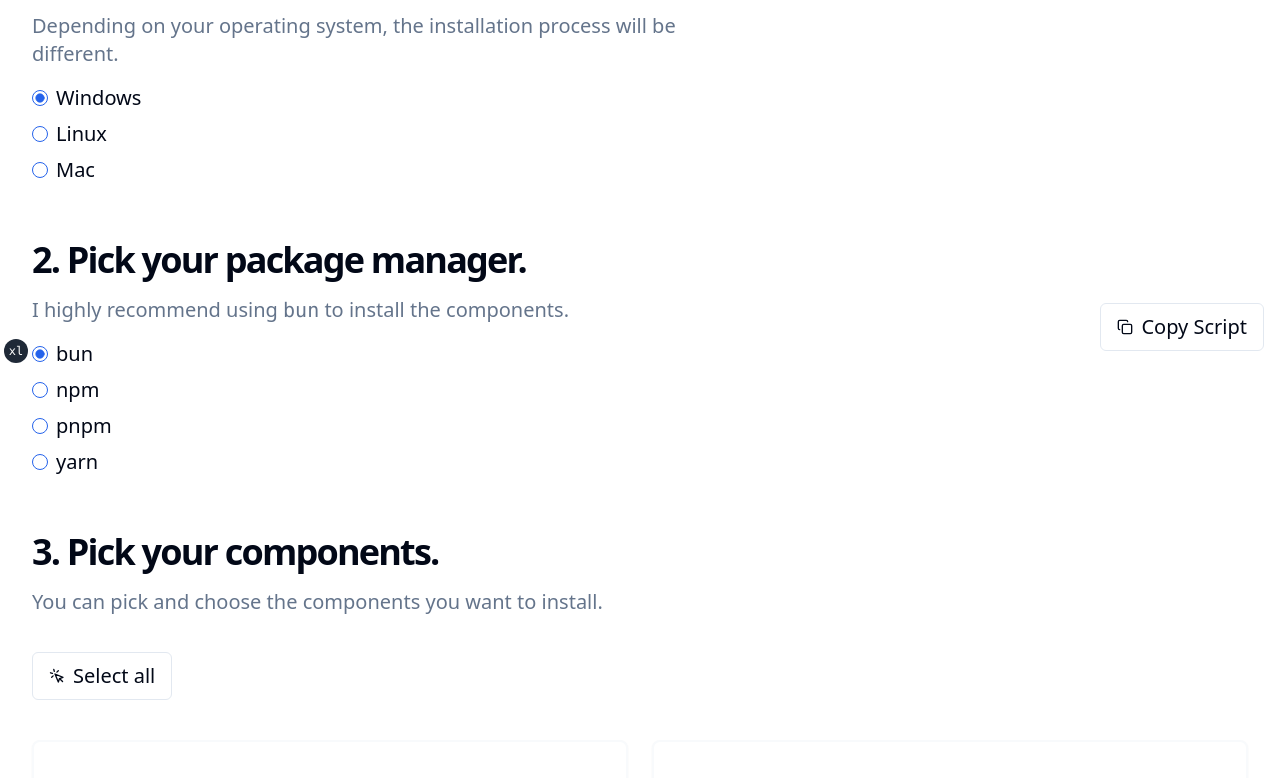
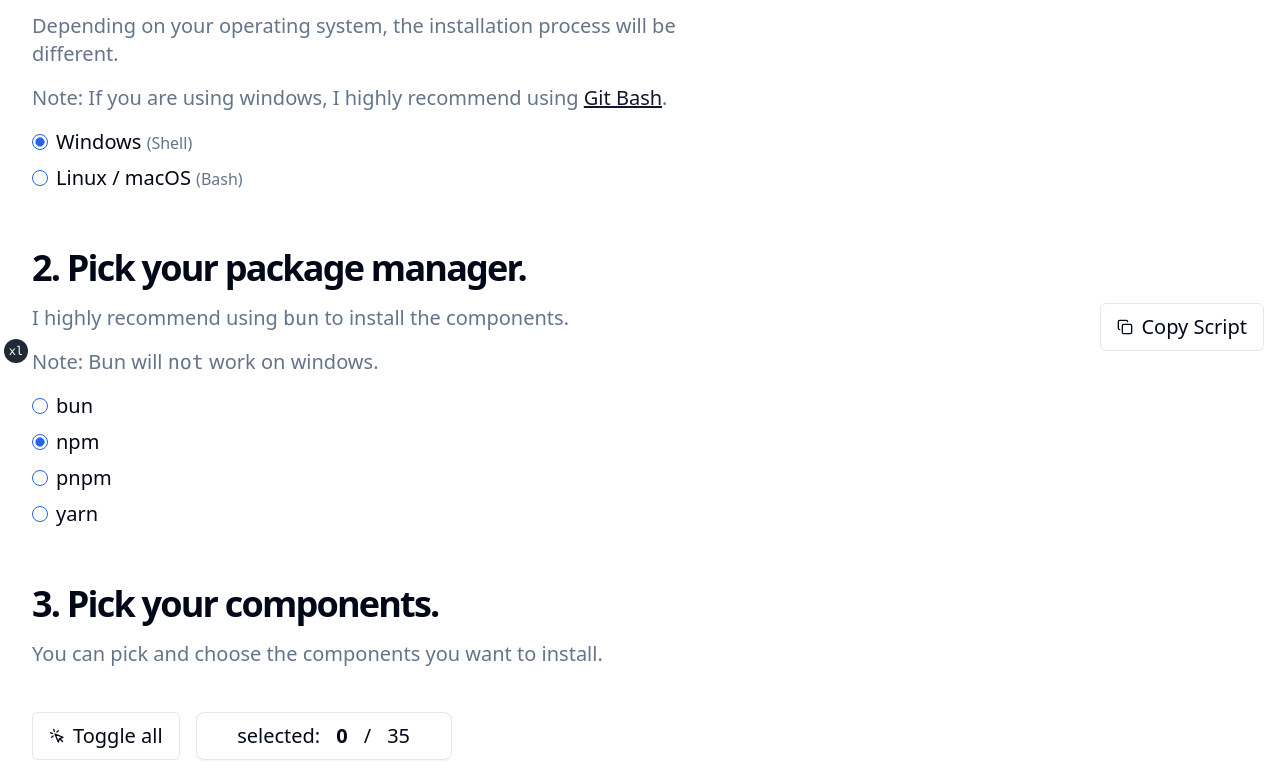
Before and after one commit to Poseiden1/shadcn-ui-installer, a Next.js app: page / in a window 1280 px wide. Shown: the part 433-1211 px from the top of the page. Built offline with nearby package versions, Linux system fonts and the light colour scheme.

Commit message:
Fixed viewport, added scripts

```diff
--- a/app/layout.tsx
+++ b/app/layout.tsx
@@ -22,6 +22,11 @@ export const metadata: Metadata = {
     icon: "/favicon.ico",
     shortcut: "/favicon-16x16.png",
     apple: "/apple-touch-icon.png",
+  },
+  viewport: {
+    initialScale: 0.8,
+    maximumScale: 0.8,
+    userScalable: false,
   },
 }
 
--- a/app/page.tsx
+++ b/app/page.tsx
@@ -1,5 +1,6 @@
 "use client"
 
+import { useEffect, useState } from "react"
 import Link from "next/link"
 import { AlertDialog } from "@radix-ui/react-alert-dialog"
 
@@ -12,8 +13,12 @@ import { Toaster } from "@/components/ui/toaster"
 import ColorPicker from "@/components/color-picker"
 import Components from "@/components/components"
 import { Icons } from "@/components/icons"
+import { PickCardProvider } from "@/components/pick-card-provider"
 
 export default function IndexPage() {
+  const [pm, setPm] = useState<string>("npm")
+  const [os, setOs] = useState<string>("windows")
+
   return (
     <section className="container grid items-center gap-6 pb-8 pt-6 md:py-10">
       <Toaster />
@@ -65,23 +70,32 @@ export default function IndexPage() {
             Depending on your operating system, the installation process will be
             different.
           </p>
-          <RadioGroup defaultValue="windows">
+          <p className="max-w-[700px] text-xl text-muted-foreground">
+            Note: If you are using windows, I highly recommend using{" "}
+            <Link
+              href="https://gitforwindows.org/"
+              className="underline text-secondary-foreground"
+            >
+              Git Bash
+            </Link>
+            .
+          </p>
+          <RadioGroup
+            value={os}
+            onValueChange={(value) => {
+              setOs(value)
+            }}
+          >
             <div className="flex items-center space-x-2">
-              <RadioGroupItem value="windows" id="r1" />
-              <Label htmlFor="r1" className="text-xl">
-                Windows
+              <RadioGroupItem value="windows" id="os1" />
+              <Label htmlFor="os1" className="text-xl">
+                Windows <span className="text-base text-muted-foreground">(Shell)</span>
               </Label>
             </div>
             <div className="flex items-center space-x-2">
-              <RadioGroupItem value="linux" id="r2" />
-              <Label htmlFor="r2" className="text-xl">
-                Linux
-              </Label>
-            </div>
-            <div className="flex items-center space-x-2">
-              <RadioGroupItem value="mac" id="r3" />
-              <Label htmlFor="r3" className="text-xl">
-                Mac
+              <RadioGroupItem value="linux" id="os2" />
+              <Label htmlFor="os2" className="text-xl">
+                Linux / macOS <span className="text-base text-muted-foreground">(Bash)</span>
               </Label>
             </div>
           </RadioGroup>
@@ -96,7 +110,16 @@ export default function IndexPage() {
           <p className="max-w-[700px] text-xl text-muted-foreground">
             I highly recommend using <code>bun</code> to install the components.
           </p>
-          <RadioGroup defaultValue="bun">
+          <p className="max-w-[700px] text-xl text-muted-foreground">
+            Note: Bun will <code>not</code> work on windows.
+          </p>
+          <RadioGroup
+            defaultValue="bun"
+            value={pm}
+            onValueChange={(value) => {
+              setPm(value)
+            }}
+          >
             <div className="flex items-center space-x-2">
               <RadioGroupItem value="bun" id="r1" />
               <Label htmlFor="r1" className="text-xl">
@@ -138,7 +161,9 @@ export default function IndexPage() {
           <ColorPicker />
         </div>
       </div>
-      <Components />
+      <PickCardProvider>
+        <Components os={os} pm={pm} />
+      </PickCardProvider>
     </section>
   )
 }
--- a/components/components.tsx
+++ b/components/components.tsx
@@ -1,4 +1,4 @@
-import { useState } from "react"
+import { useContext, useEffect, useState } from "react"
 import { CopyIcon, MousePointerClickIcon } from "lucide-react"
 
 import { AccordionCard } from "@/components/cards/accordion-card"
@@ -37,26 +37,108 @@ import { ToastCard } from "@/components/cards/toast-card"
 import { ToggleCard } from "@/components/cards/toggle-card"
 import { TooltipCard } from "@/components/cards/tooltip-card"
 
-import { PickCardProvider } from "./pick-card-provider"
+import { PickCardContext } from "./pick-card-provider"
 import { Button } from "./ui/button"
 import { Card } from "./ui/card"
+import { Label } from "./ui/label"
 
-export default function Components() {
-  const [activeCards, setActiveCards] = useState({})
+export default function Components(props: { os: string; pm: string }) {
+  const { activeCards, toggleCard } = useContext(PickCardContext)
+  const [countCards, setCountCards] = useState<number>(0)
+
+  useEffect(() => {
+    let count = 0
+    for (let card in activeCards) {
+      if (activeCards[card as keyof typeof activeCards]) {
+        count++
+      }
+    }
+    setCountCards(count)
+  }, [activeCards])
+  const toggleAll = () => {
+    for (let card in activeCards) {
+      toggleCard(card)
+    }
+  }
+
+  const copyScript = () => {
+    let script = ""
+    let pmx = ""
+    switch (props.pm) {
+      case "npm":
+        pmx = "npx"
+        break
+      case "yarn":
+        pmx = "yarn"
+        break
+      case "pnpm":
+        pmx = "pnpx"
+        break
+      case "bun":
+        pmx = "bunx"
+        break
+    }
+
+    switch (props.os) {
+      case "linux2":
+        script += "#!/bin/bash\n\n"
+        script += "# List of components\ncomponents=(\n"
+        for (let card in activeCards) {
+          if (activeCards[card as keyof typeof activeCards]) {
+            script += `    "${card}"\n`
+          }
+        }
+        script += ")\n\n#Loop through each component and install it\n"
+        script += 'for component in "${components[@]}"; do\n'
+        script += '    echo "Installing $component..."\n'
+        script += `    echo yes | ${pmx} shadcn-ui@latest add $component\n`
+        script += '    echo "$component installed!"\n'
+        script += "done\n\n"
+        script += 'echo "All components installed!"'
+        break
+      case "mac":
+      case "linux":
+        script += "#!/bin/bash\n\n"
+        script += "# List of components\ncomponents=(\n"
+        for (let card in activeCards) {
+          if (activeCards[card as keyof typeof activeCards]) {
+            script += `    "${card}"\n`
+          }
+        }
+        script += ")\n\n"
+        script += "install_component() {\n"
+        script += '    component="$1"\n'
+        script += `    echo yes | ${pmx} shadcn-ui@latest add "$component" --overwrite\n}\n\n`
+        script += "export -f install_component\n\n"
+        script +=
+          'printf "%s\\n" "${components[@]}" | xargs -I {} bash -c \'install_component "$@"\' _ {}\n\n'
+        script += 'echo "All components installed!"'
+        break
+    }
+    console.log(script)
+    navigator.clipboard.writeText(script)
+  }
+
   return (
-    <PickCardProvider>
-      <div className="flex flex-row gap-4 justify-start items-start w-full h-16">
+    <>
+      <div className="flex flex-row gap-4 justify-start items-center w-full h-16">
         <Button
+          onClick={copyScript}
           variant={"outline"}
           className="h-12 w-42 fixed bottom-4 right-4"
         >
           <CopyIcon className="w-4 h-4 mr-2" />
           <span className="text-xl">Copy Script</span>
         </Button>
-        <Button variant={"outline"} className="h-12 w-42">
+        <Button variant={"outline"} className="h-12 w-42" onClick={toggleAll}>
           <MousePointerClickIcon className="w-4 h-4 mr-2" />
-          <span className="text-xl">Select all</span>
+          <span className="text-xl">Toggle all</span>
         </Button>
+        <Card className="text-xl h-12 w-64 px-4 flex flex-row gap-4 items-center justify-center">
+          <span>selected:</span>
+          <span className="font-bold">{countCards.toString()}</span>/
+          <span>{Object.keys(activeCards).length}</span>
+        </Card>
       </div>
       <div className="grid items-center gap-6 grid-cols-1 md:grid-cols-2 2xl:grid-cols-3">
         <AccordionCard />
@@ -95,6 +177,6 @@ export default function Components() {
         <ToggleCard />
         <TooltipCard />
       </div>
-    </PickCardProvider>
+    </>
   )
 }
--- a/components/pick-card-provider.tsx
+++ b/components/pick-card-provider.tsx
@@ -1,19 +1,94 @@
 import { ReactNode, createContext, useContext, useState } from "react"
 
+type PickCardStates = {
+  accordion: boolean
+  alert: boolean
+  "alert-dialog": boolean
+  "aspect-ratio": boolean
+  avatar: boolean
+  badge: boolean
+  button: boolean
+  card: boolean
+  checkbox: boolean
+  collapsible: boolean
+  combobox: boolean
+  command: boolean
+  "context-menu": boolean
+  "data-table": boolean
+  dialog: boolean
+  "dropdown-menu": boolean
+  "hover-card": boolean
+  input: boolean
+  menubar: boolean
+  "navigation-menu": boolean
+  popover: boolean
+  progress: boolean
+  "radio-group": boolean
+  "scroll-area": boolean
+  select: boolean
+  separator: boolean
+  sheet: boolean
+  skeleton: boolean
+  switch: boolean
+  table: boolean
+  tabs: boolean
+  "text-area": boolean
+  toast: boolean
+  toggle: boolean
+  tooltip: boolean
+}
+
 const PickCardContext = createContext({
-  activeCards: {},
+  activeCards: {} as PickCardStates,
   toggleCard: (cardName: string) => {},
 })
 
 export function PickCardProvider({ children }: { children: ReactNode }) {
-  const [activeCards, setActiveCards] = useState({})
+  const [activeCards, setActiveCards] = useState<PickCardStates>({
+    accordion: false,
+    alert: false,
+    "alert-dialog": false,
+    "aspect-ratio": false,
+    avatar: false,
+    badge: false,
+    button: false,
+    card: false,
+    checkbox: false,
+    collapsible: false,
+    combobox: false,
+    command: false,
+    "context-menu": false,
+    "data-table": false,
+    dialog: false,
+    "dropdown-menu": false,
+    "hover-card": false,
+    input: false,
+    menubar: false,
+    "navigation-menu": false,
+    popover: false,
+    progress: false,
+    "radio-group": false,
+    "scroll-area": false,
+    select: false,
+    separator: false,
+    sheet: false,
+    skeleton: false,
+    switch: false,
+    table: false,
+    tabs: false,
+    "text-area": false,
+    toast: false,
+    toggle: false,
+    tooltip: false,
+  })
 
   const toggleCard = (cardName: string) => {
-    setActiveCards((prevState: {}) => {
-      // @ts-ignore TODO: fix noImplicitAny error here
-      return { ...prevState, [cardName]: !prevState[cardName] }
+    setActiveCards((prevState: PickCardStates) => {
+      return {
+        ...prevState,
+        [cardName]: !prevState[cardName as keyof PickCardStates],
+      }
     })
-    console.log(activeCards)
   }
 
   return (
--- a/components/pick-card.tsx
+++ b/components/pick-card.tsx
@@ -19,11 +19,11 @@ export default function PickCard(props: PickCardProps) {
   // add border if state is active
   return (
     <Card
-      onClick={() => toggleCard(props.title)}
+      onClick={() => toggleCard(props.title.toLowerCase().replace(" ", "-"))}
       className={
         `w-full h-96 pb-16 px-12 pt-24 2xl:pb:12 relative flex items-center justify-center ` +
         // @ts-ignore TODO: fix noImplicitAny error here
-        (activeCards[props.title]
+        (activeCards[props.title.toLowerCase().replace(" ", "-")]
           ? "border-2 border-primary"
           : "border-2 border-primary-foreground")
       }
--- a/styles/globals.css
+++ b/styles/globals.css
@@ -2,6 +2,9 @@
 @tailwind components;
 @tailwind utilities;
 
+body {
+  position: relative;
+}
 
 @layer base {
   :root {
```
